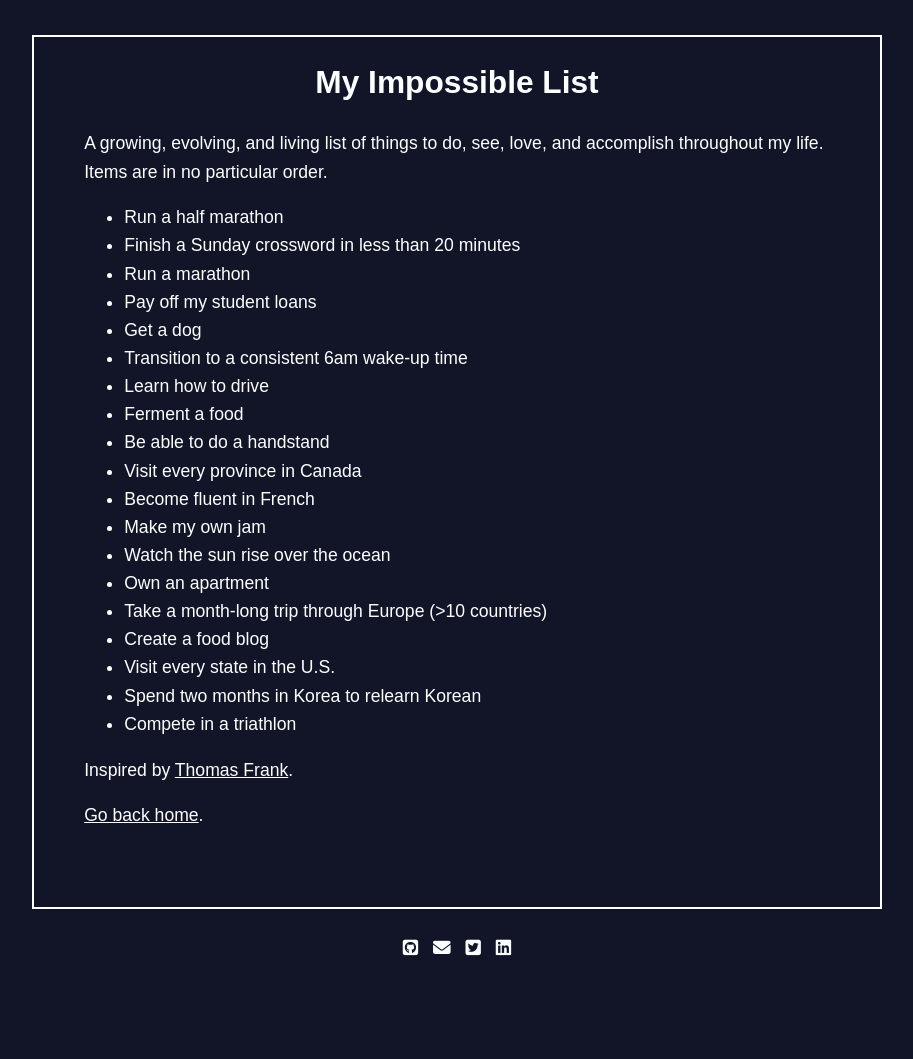
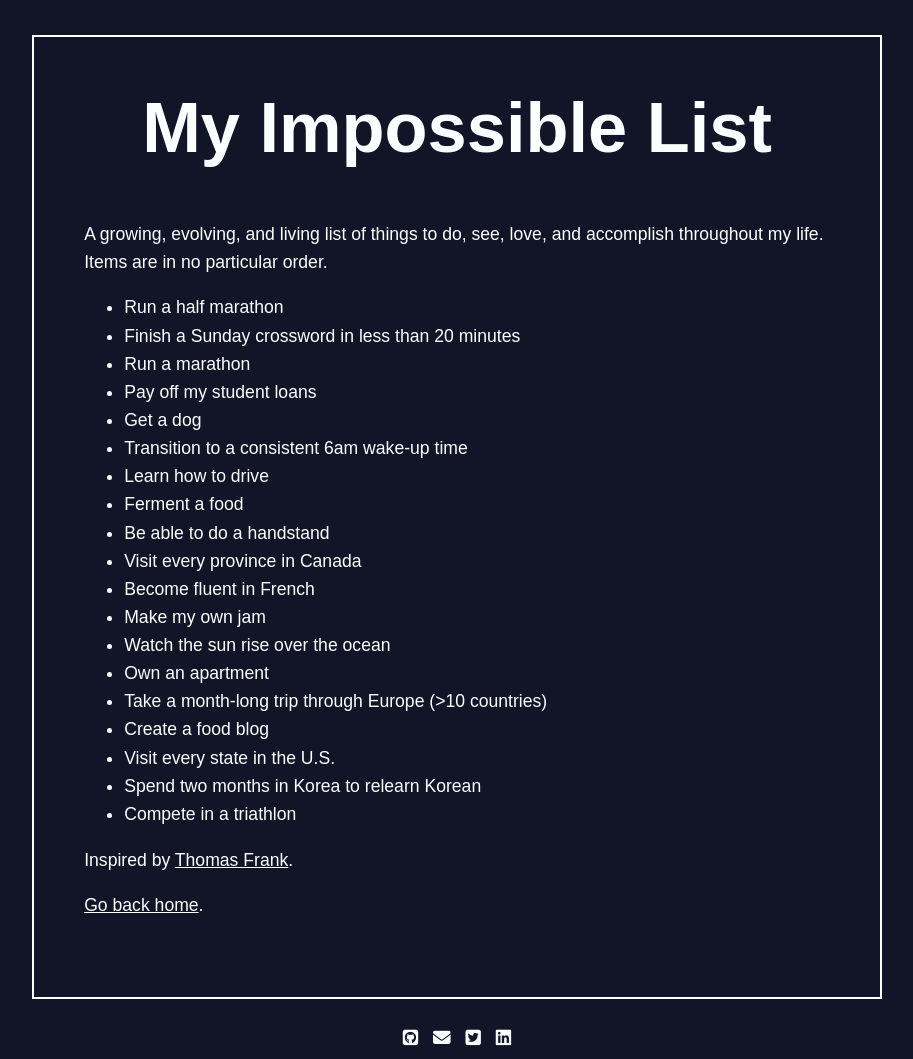
Before and after one commit to angiejwkim/angiejwkim.github.io, a Jekyll site: the page built from _pages/goals.md, in a window 1280 px wide. Shown: the whole page, without its empty margins (183-1096 px from the left). Built offline with Jekyll 4.4.1, drawn with Linux system fonts in a browser that asks for light colours; nearby versions of some CDN libraries; before the commit the page ends 969 px from its top, so only the background shows below that.

Commit message:
change page header style

```diff
--- a/_layouts/page.html
+++ b/_layouts/page.html
@@ -2,6 +2,6 @@
 layout: default
 ---
 
-<center><h2>{{ page.page-name }}</h2></center>
+<center><h1>{{ page.page-name }}</h1></center>
 
 	{{ content }}
```
